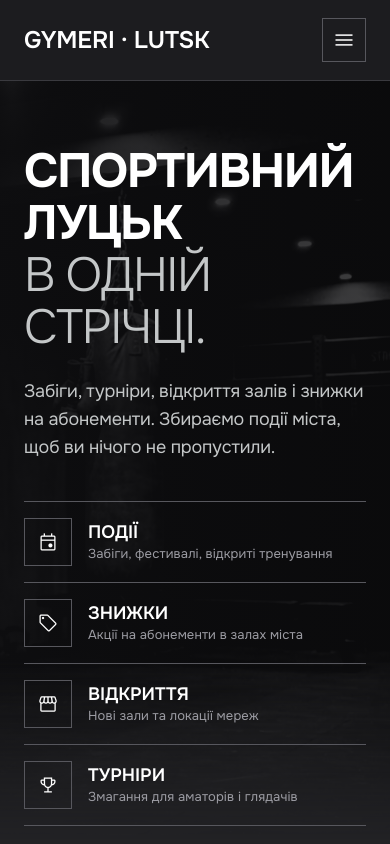
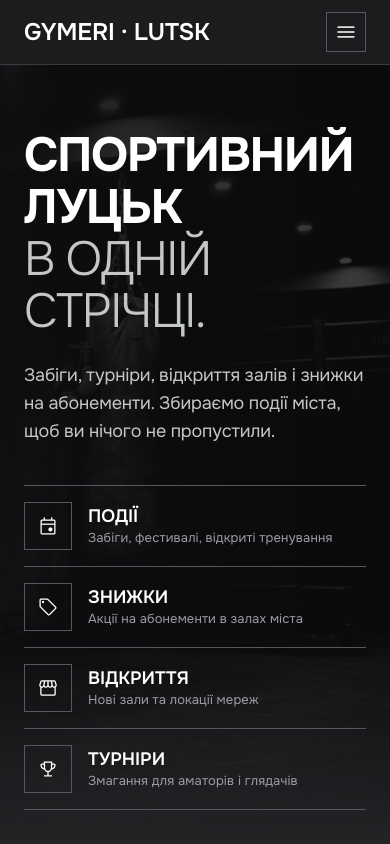
Before and after one commit to Samost-back/Gymeri, a Next.js app in the folder frontend/: page /news in a window 390 px wide. Shown: the top 844 px of the page. Built offline with nearby package versions, Linux system fonts and the light colour scheme.

Commit message:
feat(frontend): shorten the header on phones
A 4rem header leaves more of a small screen for content. The height lives
in a --header-height token, so full-screen sections can subtract it.

```diff
--- a/frontend/src/shared/layout/SiteHeader/SiteHeader.module.css
+++ b/frontend/src/shared/layout/SiteHeader/SiteHeader.module.css
@@ -11,11 +11,12 @@
   display: flex;
   align-items: center;
   justify-content: space-between;
-  height: 5rem;
+  height: var(--header-height);
 }
 
 .brand {
   composes: headlineMd from "@/shared/styles/typography.module.css";
+  font-size: 20px;
   display: flex;
   align-items: center;
   gap: var(--space-sm);
@@ -71,8 +72,8 @@
 .menuButton {
   display: grid;
   place-items: center;
-  width: 2.75rem;
-  height: 2.75rem;
+  width: 2.5rem;
+  height: 2.5rem;
   background: transparent;
   border: 1px solid var(--color-border-strong);
   color: var(--color-primary);
@@ -125,6 +126,10 @@
 }
 
 @media (min-width: 768px) {
+  .brand {
+    font-size: 24px;
+  }
+
   .mobileNav {
     padding-inline: var(--page-margin);
   }
--- a/frontend/src/shared/styles/tokens.css
+++ b/frontend/src/shared/styles/tokens.css
@@ -35,4 +35,14 @@
   --page-margin: 3rem;
 
   --transition-fast: 150ms ease;
+
+  /* Sticky header height; full-screen sections subtract it to end exactly at the screen bottom.
+     Shorter on phones, to leave more of the small screen for content. */
+  --header-height: 4rem;
 }
+
+@media (min-width: 768px) {
+  :root {
+    --header-height: 5rem;
+  }
+}
```
